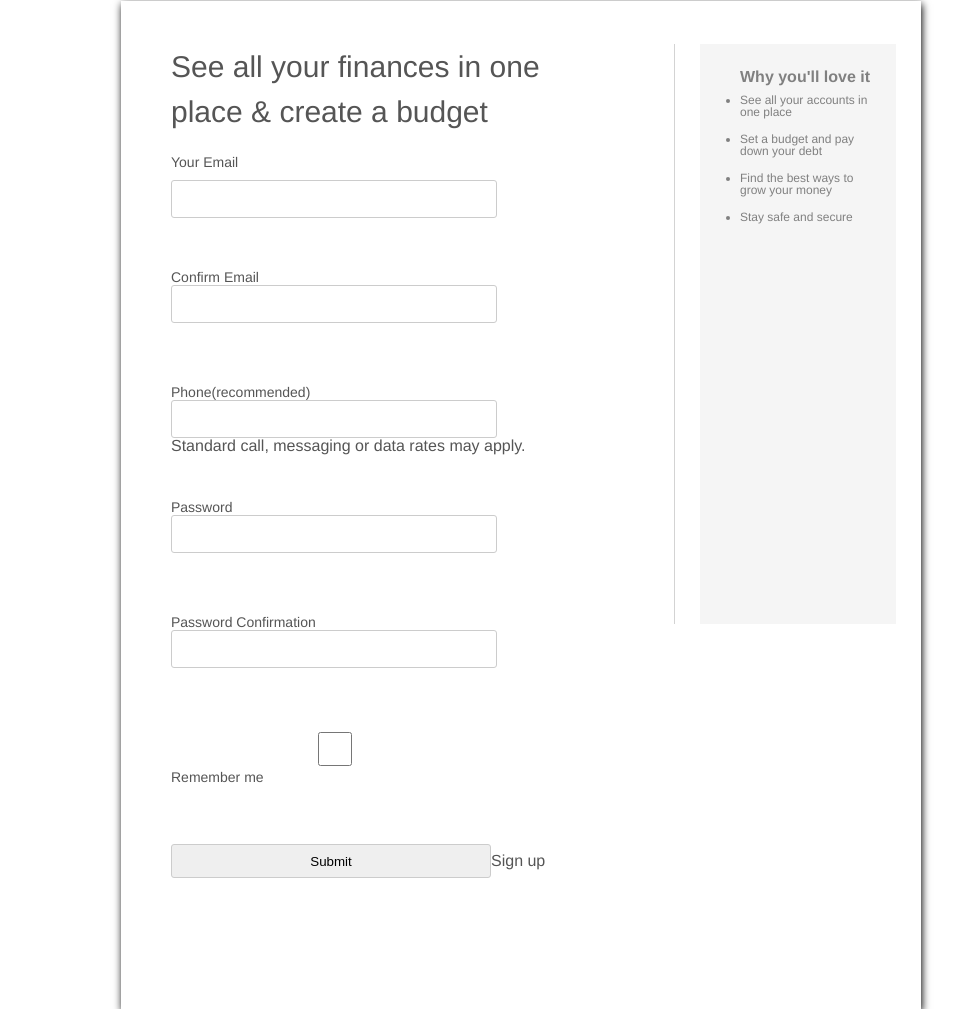
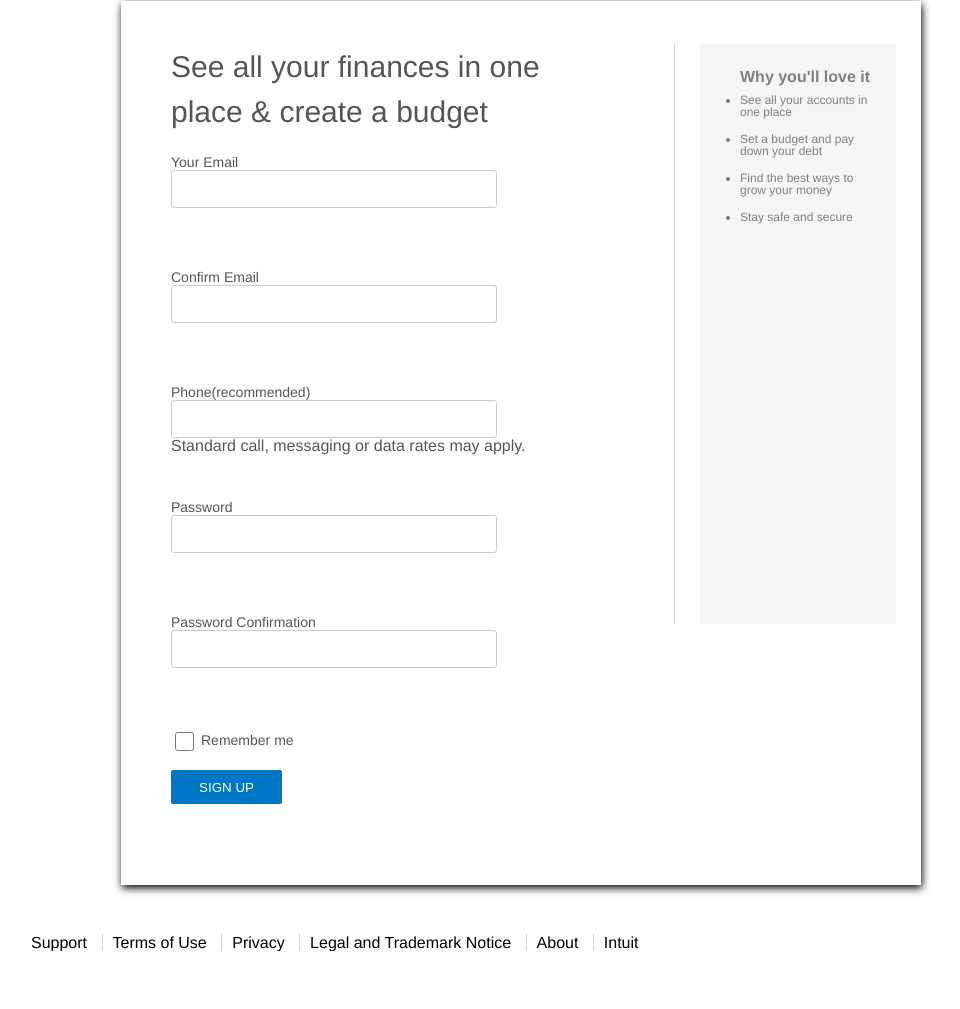
Before and after one commit to TheGreatestZenMaster/odin-html, a plain HTML site: page odin-mint/index.html in a window 1280 px wide. Shown: the part 110-1119 px from the top of the page, without its empty margins (119-1079 px from the left). After the commit the page ends 1061 px from the top, so only its background shows below. Drawn offline with Linux system fonts and the light colour scheme.

Commit message:
almost complete

```diff
--- a/odin-mint/assets/stylesheets/mint_main.css
+++ b/odin-mint/assets/stylesheets/mint_main.css
@@ -75,7 +75,7 @@ section {
 }
 
 article {
-  padding: 43px 50px 50px 50px;
+  padding: 43px 50px 00px 50px;
   min-height: 330px;
 }
 
@@ -138,14 +138,60 @@ label {
   margin-bottom: 10px;
 }
 
-.input-div {
-  padding-top: 10px
-}
 input {
-  clear: both;
   position: relative;
   border: 1px solid #ccc;
   border-radius: 3px;
   height: 34px;
   width: 320px;
 }
+
+#remember-me {
+  top: 2px;
+  margin-left: 30px;
+  vertical-align: middle;
+}
+
+#checkbox {
+  border: 1px solid #d8d8d8;
+  border-radius: 3px;
+  width: 19px;
+  height: 19px;
+  position: absolute;
+}
+
+#signup-button {
+  border-radius: 2px;
+  border: none;
+  color: white;
+  background: #0077C5;
+  text-transform: uppercase;
+  height: 34px;
+  width: 111px;
+}
+
+.remember-me {
+  display: inline-block;
+  padding-bottom: 25px;
+}
+
+
+footer {
+  position: relative;
+  max-width: 100%;
+  margin-top: 50px;
+}
+
+nav {
+  margin: auto;
+}
+nav li {
+  border-left: 1px solid lightgray;
+  display: inline;
+  padding-left: 10px;
+  padding-right: 10px;
+}
+
+nav li:first-child {
+  border: none;
+}
--- a/odin-mint/index.html
+++ b/odin-mint/index.html
@@ -45,12 +45,11 @@
                                 <label class="label">Password Confirmation</label>
                                 <div><input type="text"></input></div>
                             </fieldset>
+                            <div class="remember-me">
+                                <input type="checkbox" id="checkbox"></input><label class="label" id="remember-me">Remember me</label>
+                            </div>
                             <fieldset>
-                                <input type="checkbox"></input>
-                                <label class="label">Remember me</label>
-                            </fieldset>
-                            <fieldset>
-                                <input type="submit">Sign up</input>
+                                <input type="submit" id="signup-button" value="Sign up"></input>
                             </fieldset>
                         </form>
                     </div>
@@ -67,9 +66,18 @@
                     </div>
                 </article>
             </section>
+            <footer>
+                <nav>
+                    <ul>
+                        <li>Support</li>
+                        <li>Terms of Use</li>
+                        <li>Privacy</li>
+                        <li>Legal and Trademark Notice</li>
+                        <li>About</li>
+                        <li>Intuit</li>
+                    </ul>
+                </nav>
+            </footer>
         </div>
-        <footer>
-
-        </footer>
     </body>
 </html>
```
